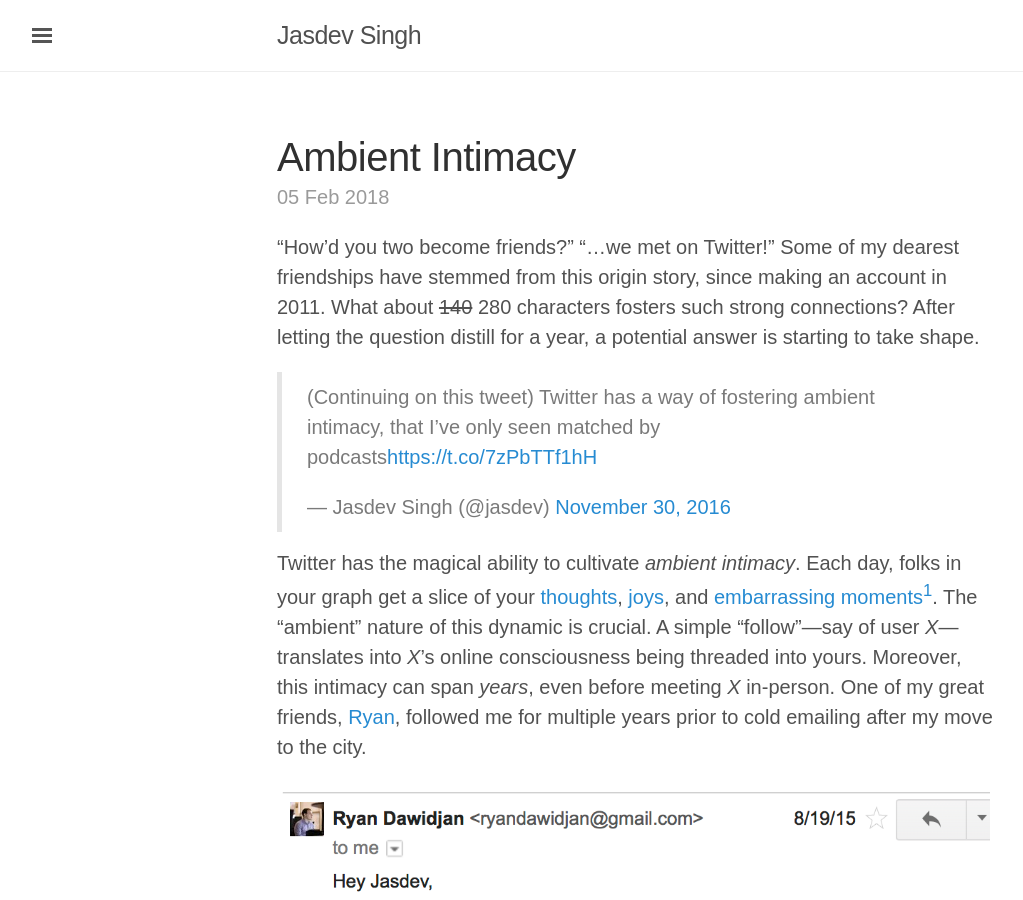
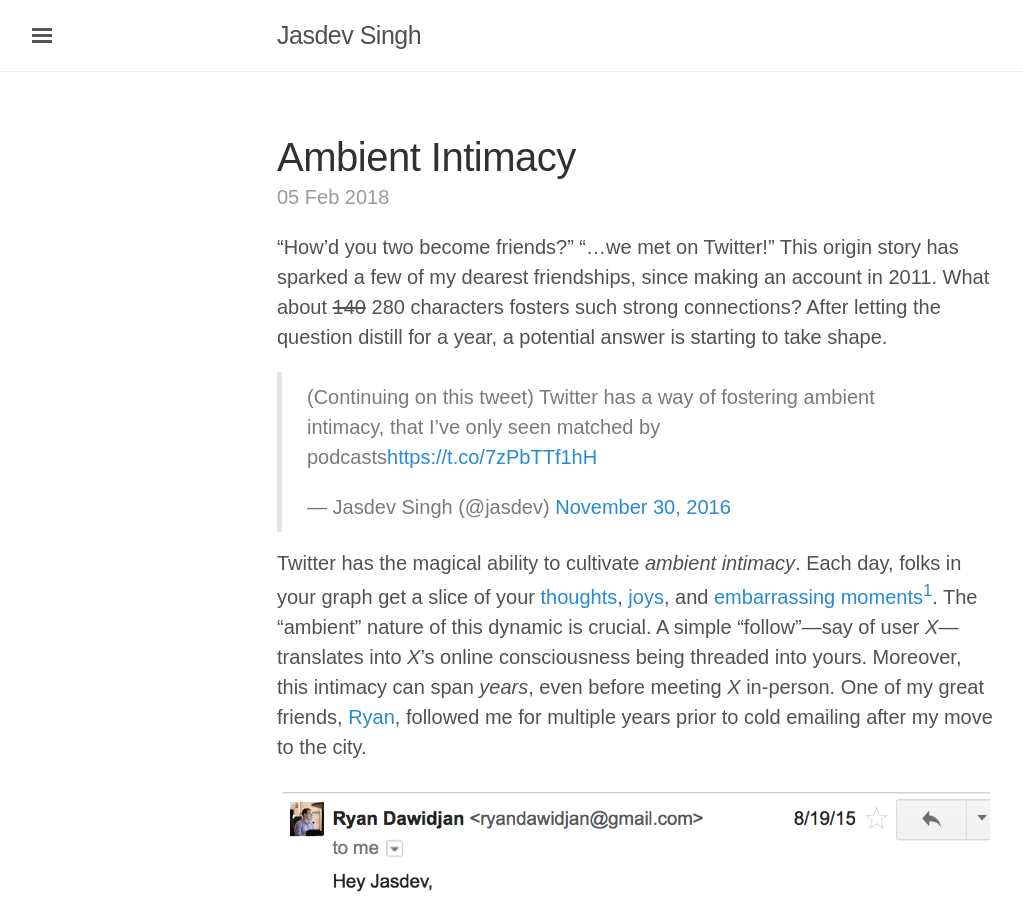
Before and after one commit to rvsrvs/jasdev.github.io, a Jekyll site: the page built from _posts/2018-2-5-ambient-intimacy.md, in a window 1280 px wide and 900 px high. Shown: the whole window, without its empty margins (3-1026 px from the left). Built offline with Jekyll 4.4.1, drawn with Linux system fonts in a browser that asks for light colours; some web fonts are replaced; comment, search, counter and statistics services are not loaded.

Commit message:
Minor rephrasing

```diff
--- a/_posts/2018-2-5-ambient-intimacy.md
+++ b/_posts/2018-2-5-ambient-intimacy.md
@@ -5,7 +5,7 @@
 highlighted: true
 ---
 
-“How’d you two become friends?” “…we met on Twitter!” Some of my dearest friendships have stemmed from this origin story, since making an account in 2011. What about ~~140~~ 280 characters fosters such strong connections? After letting the question distill for a year, a potential answer is starting to take shape.
+“How’d you two become friends?” “…we met on Twitter!” This origin story has sparked a few of my dearest friendships, since making an account in 2011. What about ~~140~~ 280 characters fosters such strong connections? After letting the question distill for a year, a potential answer is starting to take shape.
 
 <blockquote class="twitter-tweet" data-lang="en"><p lang="en" dir="ltr">(Continuing on this tweet) Twitter has a way of fostering ambient intimacy, that I’ve only seen matched by podcasts<a href="https://t.co/7zPbTTf1hH">https://t.co/7zPbTTf1hH</a></p>&mdash; Jasdev Singh (@jasdev) <a href="https://twitter.com/jasdev/status/803793770370232320?ref_src=twsrc%5Etfw">November 30, 2016</a></blockquote> <script async src="https://platform.twitter.com/widgets.js" charset="utf-8"></script>
 
```
